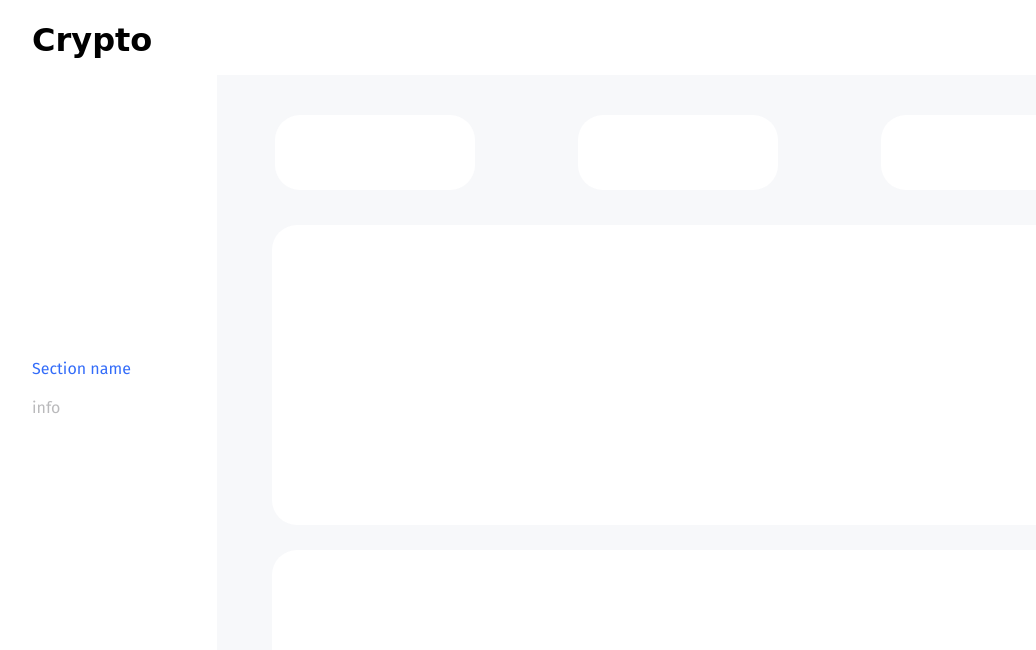
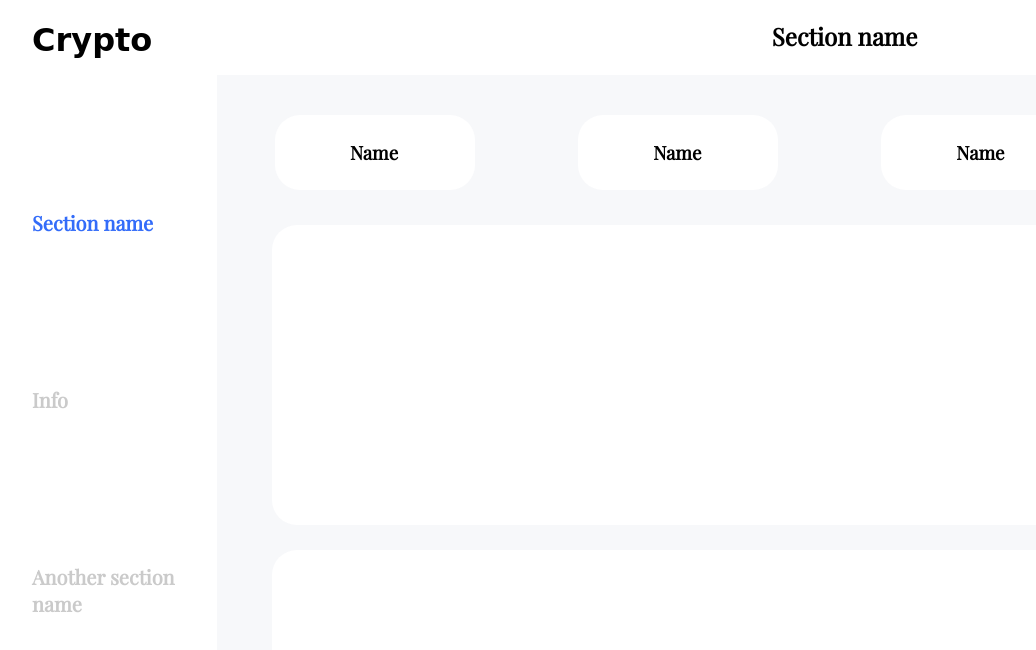
Before and after one commit to bilovetskyi/EDI, a plain HTML site: page main.html in a window 1280 px wide. Shown: the top 650 px of the page, without its empty margins (33-1069 px from the left). Drawn offline with nearby package versions, Linux system fonts and the light colour scheme; a web font is replaced by a local one.

Commit message:
first commit

```diff
--- a/css/style.css
+++ b/css/style.css
@@ -1,10 +1,12 @@
 @import url('https://fonts.googleapis.com/css2?family=Prosto+One&display=swap');
-@import url('https://fonts.googleapis.com/css2?family=Fira+Sans:wght@300;400&display=swap');
+/* @import url('https://fonts.googleapis.com/css2?family=Fira+Sans:wght@300;400&display=swap'); */
+@import url('https://fonts.googleapis.com/css2?family=Playfair+Display&display=swap');
 body{
     background: #F7F8FA;
     padding: 0;
     margin: 0;
-    font-family: 'Fira Sans', sans-serif;
+    /* font-family: 'Fira Sans', sans-serif; */
+    font-family: 'Playfair Display', serif;
 }
 
 .side_bar{
@@ -19,20 +21,22 @@ body{
     width: 100%;
     height: 645px;
     justify-content: center;
-    font-size: medium;
+    font-size: 20px;
     color: #BABABC;
 }
 
-.section_name{
+.section_name_active{
     margin-left: 65px;
-    margin-top: 300px;
+    margin-top: 150px;
     color: #336CF9;
     float: bottom;
 }
 
-.info{
-    margin-top: 20px;
+.section_name_nonactive{
     margin-left: 65px;
+    margin-top: 150px;
+    color: #CACACA;
+    float: bottom;
 }
 
 .logo{
@@ -46,6 +50,10 @@ body{
     background: #FFFFFF;
     margin-left: 16%;
     position: fixed;
+}
+
+.name h2{
+    margin-left: 600px;
 }
 
 .main{
@@ -72,6 +80,11 @@ body{
     margin-top: 40px;
 }
 
+.top_position h3{
+    margin-left: 75px;
+    margin-top: 25px;
+}
+
 .graph{
     width: 1115px;
     height: 300px;
--- a/main.html
+++ b/main.html
@@ -8,30 +8,35 @@
     <div class="side_bar">
         <h1 class="logo">Crypto</h1>
         <div class="nav">
-            <div class="section_name">
+            <b>
+            <div class="section_name_active">
                 Section name
             </div>
-            <div class="info">
-                info
+            <div class="section_name_nonactive">
+                Info
             </div>
+            <div class="section_name_nonactive">
+                Another section name
+            </div>
+            </b>
         </div>
     </div>
     <div class="name">
-
+        <b><h2>Section name</h2></b>
     </div>
     <section class="main">
         <div class="top_crypto">
             <div class="top_position">
-
+                <h3>Name</h3>
             </div>
             <div class="top_position">
-
+                <h3>Name</h3>
             </div>
             <div class="top_position">
-
+                <h3>Name</h3>
             </div>
             <div class="top_position">
-
+                <h3>Name</h3>
             </div>
         </div>
         <div class="graph">
```
